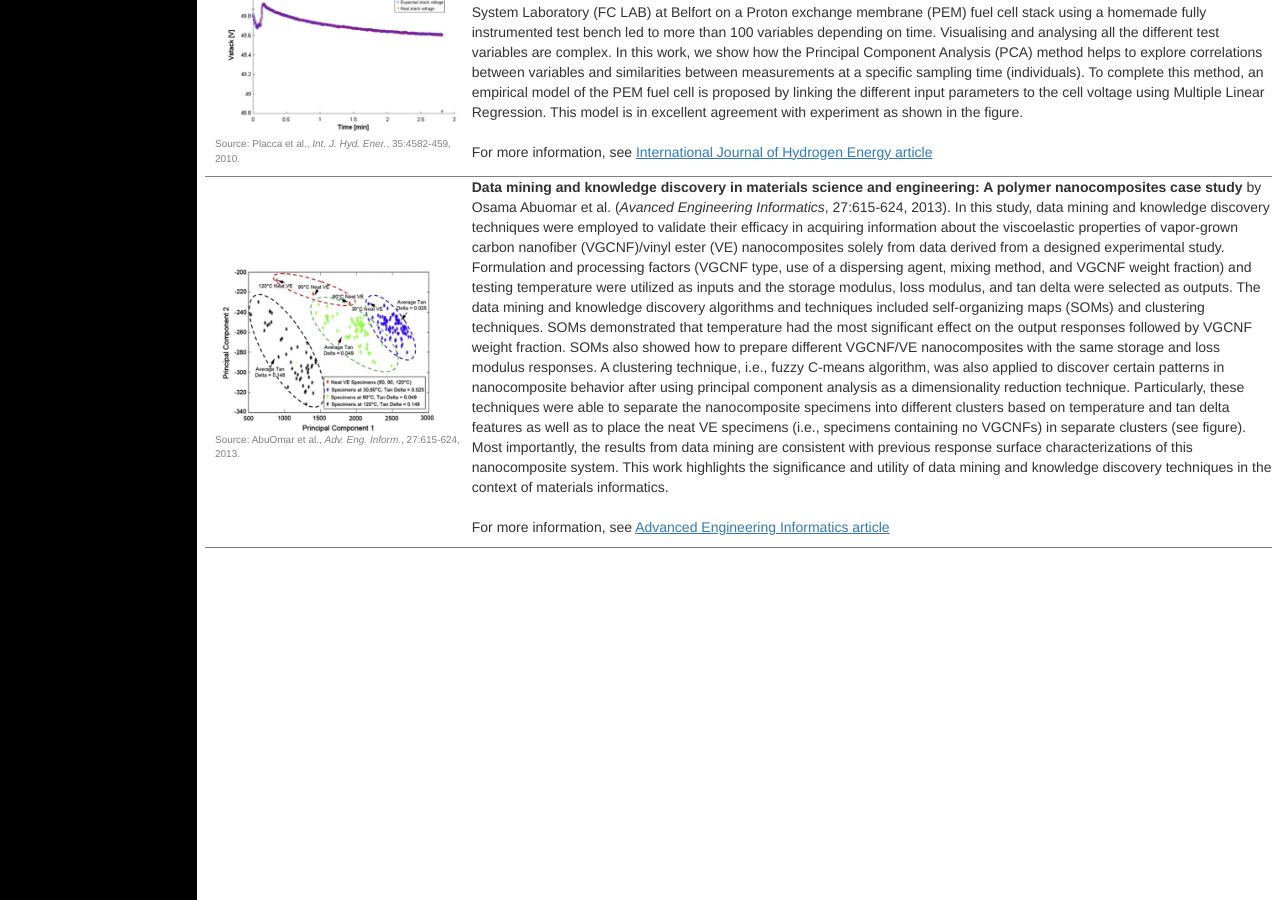
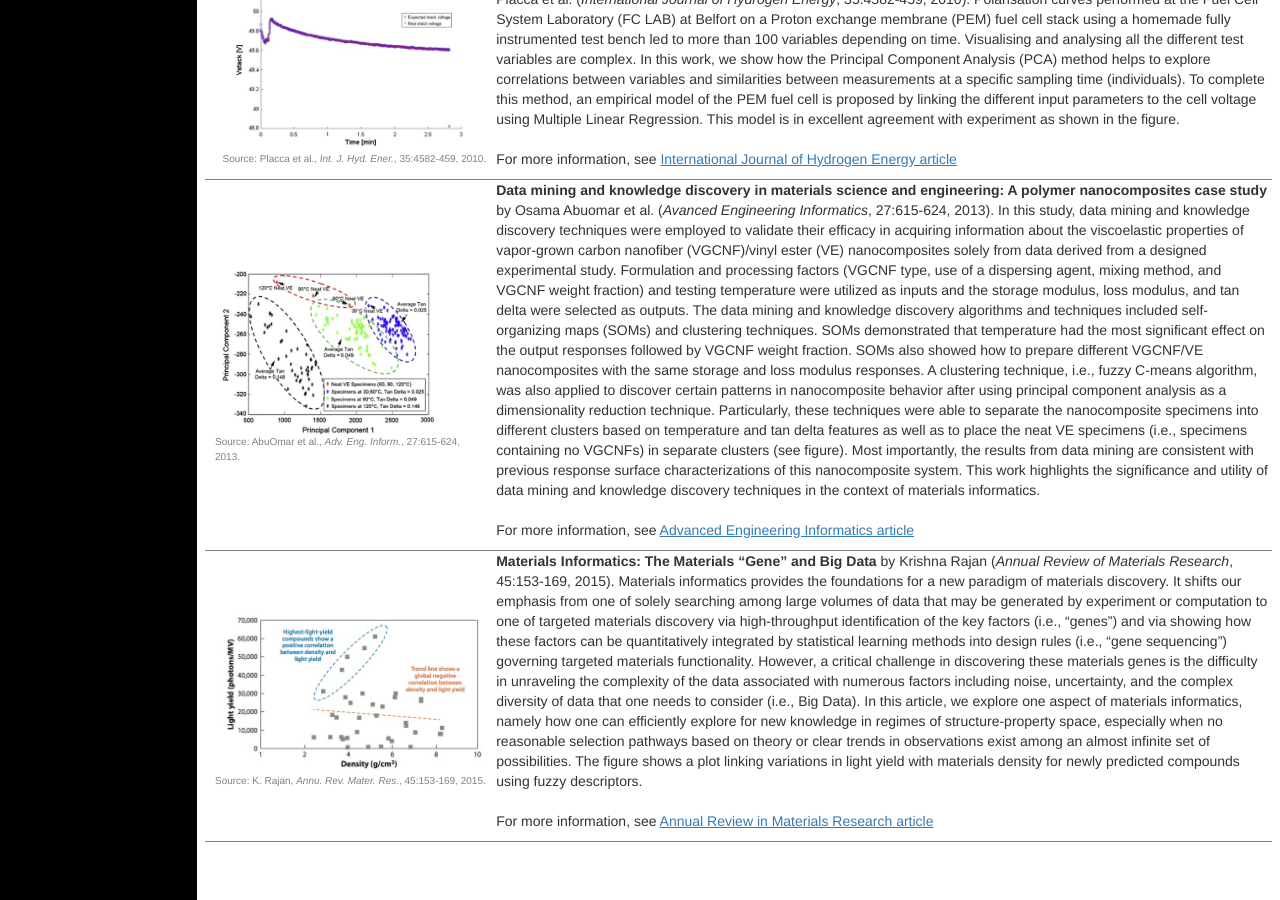
Before and after one commit to riseofdata/riseofdata.github.io, a Jekyll site: the page built from success.html, in a window 1280 px wide and 900 px high, scrolled down 755 px. Built offline with Jekyll 4.4.1, drawn with Linux system fonts in a browser that asks for light colours.

Commit message:
Added success story for Rajan

```diff
--- a/success.html
+++ b/success.html
@@ -110,6 +110,27 @@ For more information, see
 </td>
 </tr>
 
+<!-- ************************************************************ -->
+<tr>
+<td>
+<figure style="float:right; margin: 10px 10px 10px 10px;">
+<img src="/pictures/fig-ss-rajan.jpg" height="170px" ></img>
+<figcaption style="color:gray; font-size:x-small;">
+Source: K. Rajan, <i>Annu. Rev. Mater. Res.</i>, 45:153-169, 2015.
+</figcaption>
+</figure>
+</td>
+<td>
+<b>Materials Informatics: The Materials “Gene” and Big Data</b> by Krishna Rajan (<i>Annual Review of Materials Research</i>, 45:153-169, 2015).
+Materials informatics provides the foundations for a new paradigm of materials discovery. It shifts our emphasis from one of solely searching among large volumes of data that may be generated by experiment or computation to one of targeted materials discovery via high-throughput identification of the key factors (i.e., “genes”) and via showing how these factors can be quantitatively integrated by statistical learning methods into design rules (i.e., “gene sequencing”) governing targeted materials functionality. However, a critical challenge in discovering these materials genes is the difficulty in unraveling the complexity of the data associated with numerous factors including noise, uncertainty, and the complex diversity of data that one needs to consider (i.e., Big Data). In this article, we explore one aspect of materials informatics, namely how one can efficiently explore for new knowledge in regimes of structure-property space, especially when no reasonable selection pathways based on theory or clear trends in observations exist among an almost infinite set of possibilities. The figure shows a plot linking variations in light yield with materials density for newly predicted compounds using fuzzy descriptors.
+
+<p><br>
+For more information, see
+<a href="http://www.annualreviews.org/doi/10.1146/annurev-matsci-070214-021132" target="_blank">Annual Review in Materials Research article</a>
+</td>
+</tr>
+
+
 </table>
 
 <br><br>
```
Also changed, not shown: pictures/fig-ss-rajan.jpg (added).
